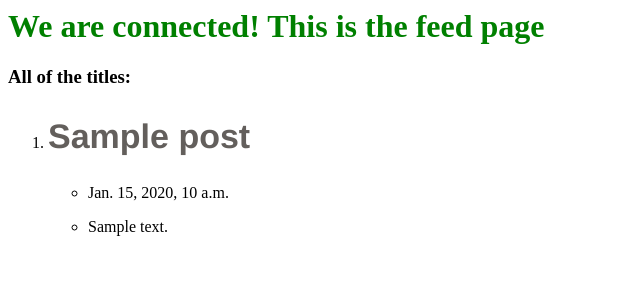
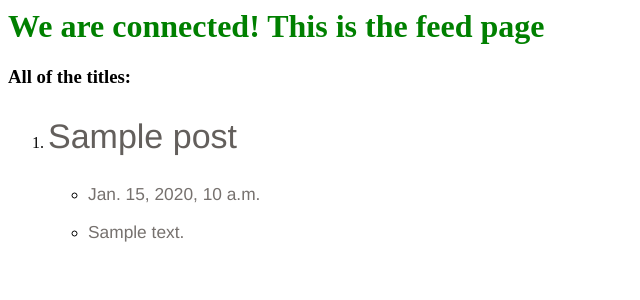
Before and after one commit to BobbyJoeSmith3/Sunlight-Community-Project, a Django app: template Ella/embedded_legistlative_alerts_widget/feed/templates/feed/feed_index.html in a window 1280 px wide. Shown: the top 300 px of the page, without its empty margins (0-640 px from the left). Run offline with Django 3.2, Linux system fonts and the light colour scheme; the template is opened without the code that fills it: most values are stand-ins (such as "Sample title", 1, 10 or a date in 2020).

Commit message:
Created text styling for posts

```diff
--- a/Ella/embedded_legistlative_alerts_widget/feed/static/feed_style.css
+++ b/Ella/embedded_legistlative_alerts_widget/feed/static/feed_style.css
@@ -7,4 +7,12 @@ h2	{
 	color: #635F5C;
 	font-family: "Helvetica Neue";
 	font-size: 34px;
+	font-weight: 300;
 }
+
+/* Post description and post date styling */
+p 	{
+	color: #76716E;
+	font-family: "Helvetica Neue";
+	font-size: 13pt;
+}
```
